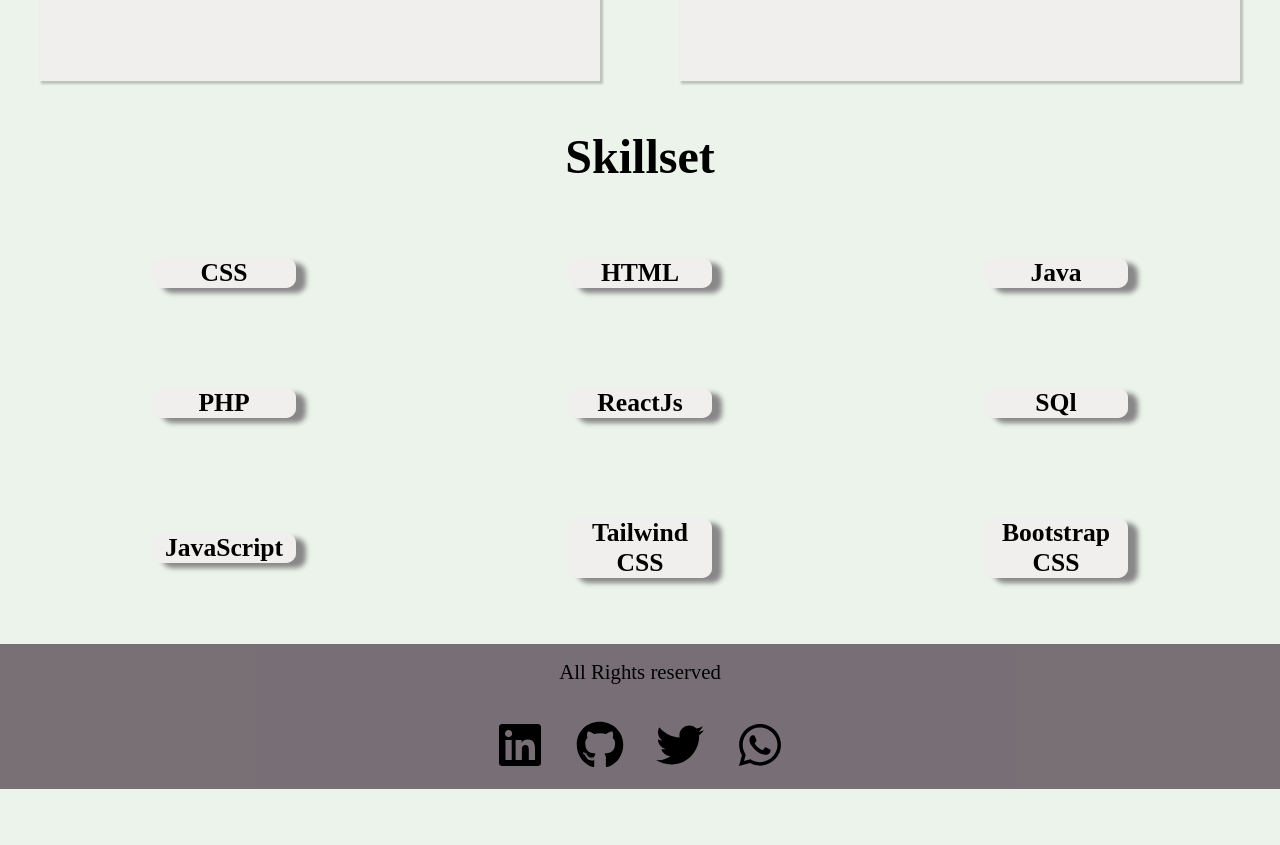
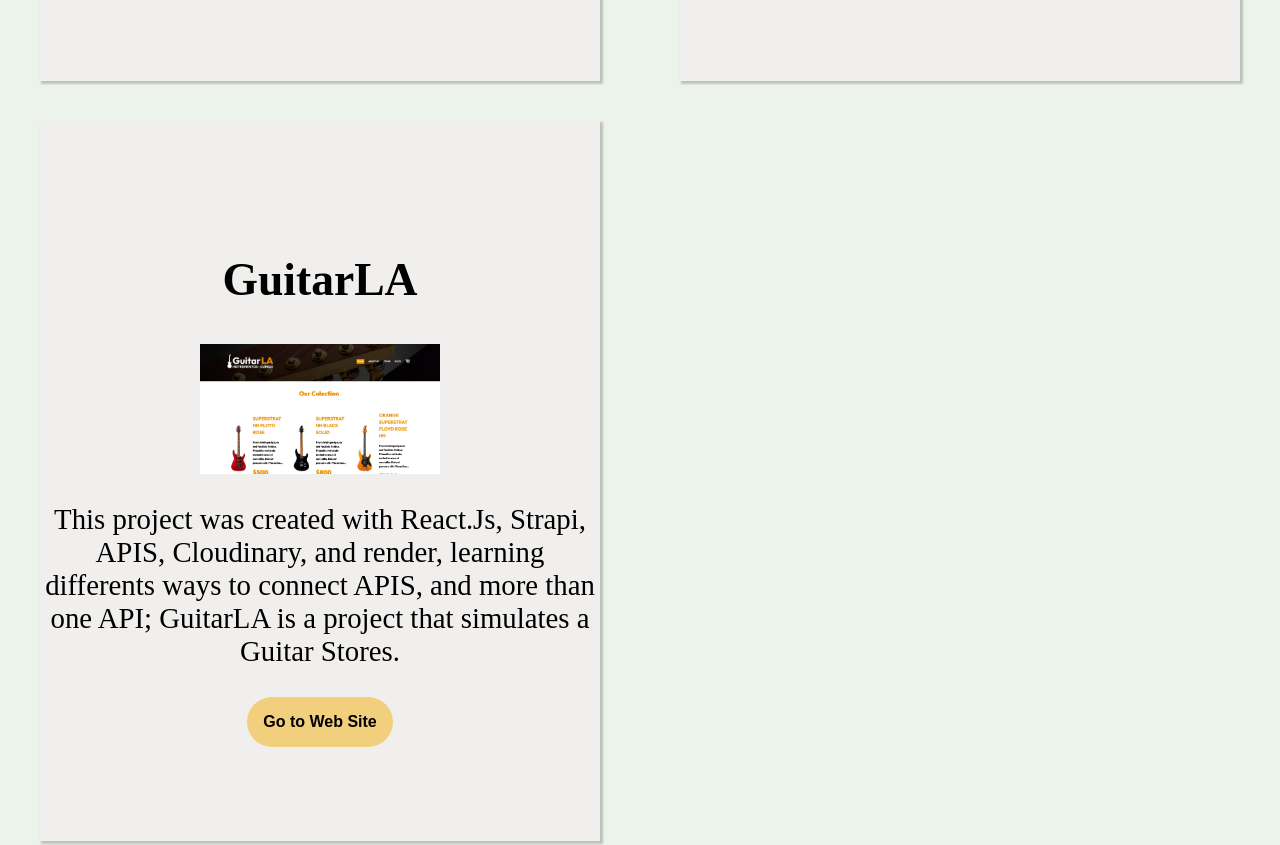
Before and after one commit to criscasguitar/myPortfolio, a React (Vite) app: page / in a window 1280 px wide. Shown: the part 2400-3245 px from the top of the page. Before the commit the page ends 3189 px from the top, so only its background shows below. Built offline with nearby package versions, Linux system fonts and the light colour scheme.

Commit message:
add new features

```diff
--- a/src/components/Footer.jsx
+++ b/src/components/Footer.jsx
@@ -3,7 +3,7 @@ import { FaGithub, FaLinkedin, FaTwitter, FaWhatsapp } from 'react-icons/fa';
 
 function Footer() {
   return (
-    <footer className='footerContainer'>
+    <footer className='footerContainer' id='contact'>
         <p className='pFooter'>All Rights reserved</p>
       <ul className='footer'>
         <li >
--- a/src/components/Portfolio.jsx
+++ b/src/components/Portfolio.jsx
@@ -4,6 +4,7 @@ import image1 from '../assets/img/expensePlanner.png'
 import imageVet from '../assets/img/vet.png'
 import imageFest from '../assets/img/festival.png'
 import imageUpTask from '../assets/img/upTask.png'
+import imageGuitarLA from '../assets/img/GuitarLA.png'
 
 function Portfolio() {
   return (
@@ -55,6 +56,15 @@ function Portfolio() {
             </button>
           </div>
 
+          <div className='description'>
+            <h2 className='title'>GuitarLA</h2>
+            <img src={imageGuitarLA} alt="Web Site image" />
+              <p>This project was created with React.Js, Strapi, APIS, Cloudinary, and render, learning differents ways to connect APIS, and more than one API; GuitarLA is a project that simulates a Guitar Stores.</p>
+            <button className='portfolioButton'>
+              <a href="https://guitarla-next-lac.vercel.app/" target='_blank'>Go to Web Site</a>
+            </button>
+          </div>
+
         </div>
     </>
   )
--- a/src/components/Skillset.jsx
+++ b/src/components/Skillset.jsx
@@ -11,7 +11,7 @@ function Skillset() {
             <h4>Java</h4>
             <h4>PHP</h4>
             <h4>ReactJs</h4>
-            <h4>SQl</h4>
+            <h4>SQL</h4>
             <h4>JavaScript</h4>
             <h4>Tailwind CSS</h4>
             <h4>Bootstrap CSS</h4>
```
Also changed, not shown: src/assets/img/GuitarLA.png (added).
